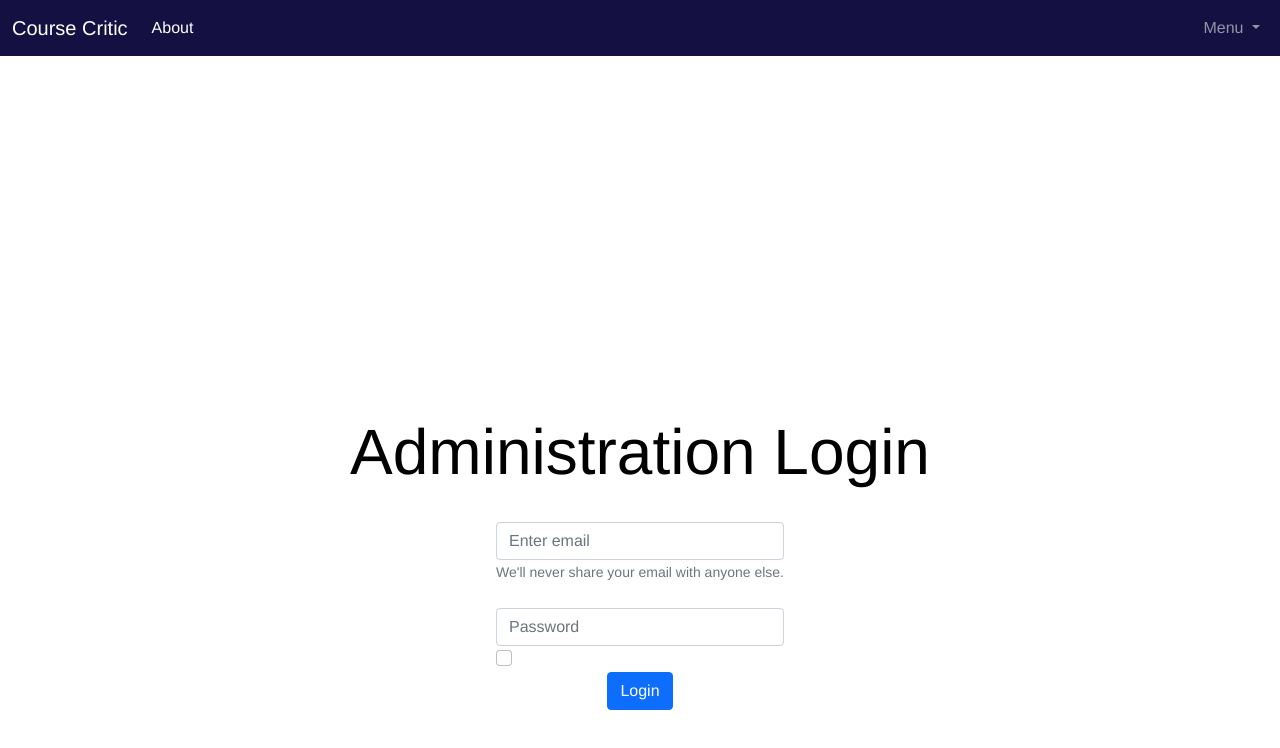
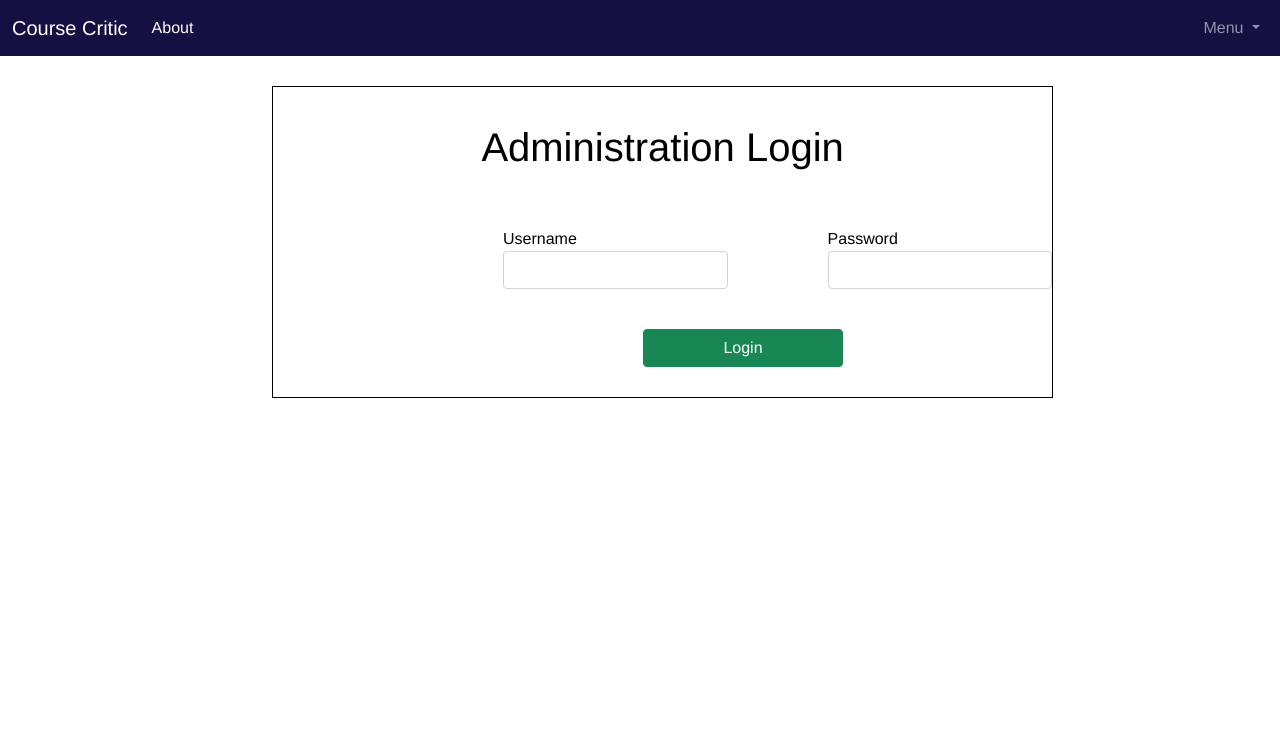
Before and after one commit to alex-varga14/Course-Critic, a Vue app in the folder vue-course-critic/: page /login in a window 1280 px wide. Shown: the top 748 px of the page. Built offline with nearby package versions, Linux system fonts and the light colour scheme.

Commit message:
Added Login, fixed CourseList typo

```diff
--- a/vue-course-critic/src/components/CoursesList.vue
+++ b/vue-course-critic/src/components/CoursesList.vue
@@ -18,9 +18,9 @@
 
    <div id="inline1">
     <div class="info-box">
-      <p> Course Critic offers an assortment functions for filtering through courses.
+      <p> Course Critic offers an assortment of functions for filtering through courses.
         You can filter the course list by Course Code, Course Number, Faculty or with the name
-          the course! </p>
+          of the course! </p>
     </div>
 
     <div class="filters-left">
--- a/vue-course-critic/src/components/Login.vue
+++ b/vue-course-critic/src/components/Login.vue
@@ -1,38 +1,132 @@
 <template>
-  <div class="page-container" id="login">
-    <section class="section-app-face children-center grid-cover-container">
-      <div class="grid-cover-content children-center">
-        <div class="title">
+  <div class="page-container page" id="login">
+        <div class="title text-center">
           Administration Login
         </div>
-        <form>
-          <div class="form-group">
-          <label for="exampleInputEmail1">Email address</label>
-          <input type="email" class="form-control" id="exampleInputEmail1" aria-describedby="emailHelp" placeholder="Enter email">
-          <small id="emailHelp" class="form-text text-muted">We'll never share your email with anyone else.</small>
+        <div v-if="invalid&&submitted">
+        <div class="invalid text-center">
+          The username or password you have entered is incorrect. Please try again
         </div>
-        <div class="form-group">
-          <label for="exampleInputPassword1">Password</label>
-          <input type="password" class="form-control" id="exampleInputPassword1" placeholder="Password">
+        <button type="submit" v-on:click="retry" class="btn btn-success submit-btn">Retry Login</button>
         </div>
-        <div class="form-check">
-          <input type="checkbox" class="form-check-input" id="exampleCheck1">
-          <label class="form-check-label" for="exampleCheck1">Remember Me</label>
+        <form v-else>
+          <div id="inline">
+            <div class="form-group username">
+            <label for="username">Username</label>
+            <input type="text" class="form-control" name ="Username" id="username" v-model=Admin.username>
+          </div>
+          <div class="form-group password">
+            <label for="password">Password</label>
+            <input type="password" class="form-control" name="Password" id="password" v-model=Admin.password >
+          </div>
         </div>
-        <button type="submit" class="btn btn-primary">Login</button>
+
+        <button type="submit" v-on:click="login" class="btn btn-success submit-btn">Login</button>
     </form>
-     </div>
-    </section>
   </div>
 </template>
 
 <script>
-export default {
-  name: 'login'
-}
+  import AdminDataService from "../services/AdminDataService";
+    export default {
+        name: 'attempt-login',
+        data() {
+            return {
+                Admin: [],
+                invalid: true,
+                submitted: false
+            };
+        },
+        mounted(){
+          if(this.submitted&&!this.invalid)
+            this.$router.push({name: "Home"});
+        },
+        methods: {
+            login() {
+              this.submitted=true;
+
+              //call request from AdminDataService
+              AdminDataService.authenticate(this.Admin.username, this.Admin.password)
+                .then( response => {
+                    //empty response->invalid info
+                  if(response.data.length == 0){
+                    this.Admin = response.data;
+                    console.log(response.data);
+                    this.invalid = true;
+                  }
+                  //valid credentials->forward to admin course list page
+                  else{
+                    this.invalid=false;
+                    this.$router.push({name: "Home"});
+                  }
+                })
+                .catch(e => {
+                  console.log(e);
+                });
+            },
+
+            retry(){
+              this.submitted=false;
+            }
+        }
+    }
 </script>
 
 <style>
+.page{
+  margin-top: 30px;
+  margin-left: 190px;
+  width: 70%;
+  border: 1px solid black;
+}
+
+.title{
+  font-weight: 300;
+  font-size: 40px;
+  line-height: 60px;
+  color: #000000;
+  width: auto;
+  margin: auto;
+  margin-bottom: 50px;
+  margin-top: 30px;
+  margin-right: -30px;
+  margin-left: -30px;
+}
+
+#inline{
+  width:100%;
+  height:auto;
+  background-color:white;
+  display:flex;
+  margin-bottom: 40px;
+}
+
+.username{
+  margin-left: 230px;
+  color: black;
+}
+
+.password{
+  margin-left: 100px;
+  color: black;
+}
+
+.submit-btn{
+  width: 200px;
+  margin-left: 370px;
+  margin-bottom: 30px;
+}
+
+.invalid{
+  width: 30%;
+  background: #ffcccb;
+  color: black;
+  border: 1px dotted red;
+  font-size: 20px;
+  margin-left: 330px;
+  margin-bottom: 40px;
+}
+
 .ant-popover-arrow {
   border-color: #0c0926 !important;
 }
@@ -40,69 +134,3 @@ export default {
   background-color: #0c0926 !important;
 }
 </style>
-<style scoped>
-/* utilities */
-
-.children-center {
-  display: grid;
-  justify-items: center;
-  align-items: center;
-  grid-template-columns: 1fr;
-}
-.children-center,
-.children-text-center > * {
-  text-align: center;
-}
-.children-center,
-.children-flex-content-center > * {
-  justify-content: center;
-}
-
-.grid-cover-container {
-  place-items: center;
-  display: grid;
-}
-.grid-cover-container > * {
-  max-width: 100%;
-  grid-area: 1 / 1;
-  overflow: auto;
-}
-
-.section-app-face {
-  margin-top: 80px;
-  margin-bottom: 72px;
-  height: 804px;
-  position: relative;
-}
-
-.section-app-face .title {
-  font-weight: 300;
-  font-size: 64px;
-  line-height: 60px;
-  color: #000000;
-  margin-bottom: 16px;
-  margin-top: 56px;
-}
-
-@media (max-width: 1128px) {
-  /* is tablet */
-
-  .section-app-face {
-    margin-top: 116px;
-    height: 720px;
-  }
-
-  .section-app-face .title {
-    font-size: 48px;
-    line-height: 44px;
-  }
-}
-
-@media (max-width: 768px) {
-  /* is phone */
-  .section-app-face {
-    margin-top: 116px;
-    height: unset;
-  }
-}
-</style>
```
